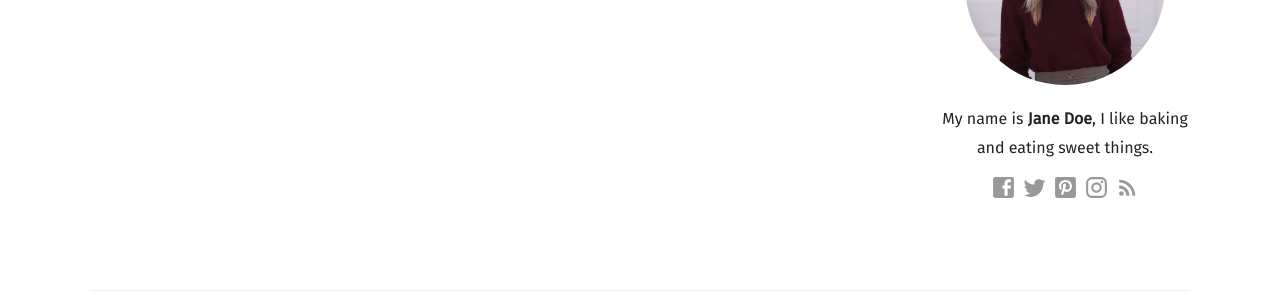
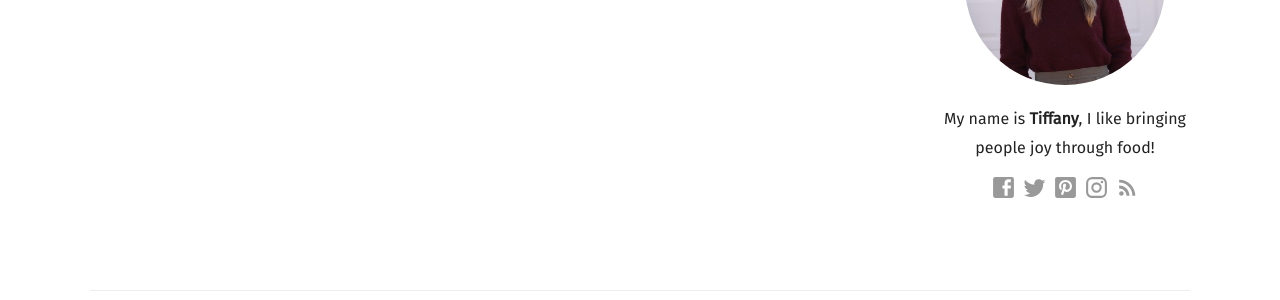
Before and after one commit to tiffanyspackman/tiffanyspackman.github.io, a Jekyll site: the page built from contact-success.html, in a window 1280 px wide. Shown: the part 444-744 px from the top of the page. Built offline with Jekyll 4.4.1, drawn with Linux system fonts in a browser that asks for light colours; some web fonts are replaced.

Commit message:
edited note

```diff
--- a/_data/sidebar.yml
+++ b/_data/sidebar.yml
@@ -1,5 +1,5 @@
 author_image: /images/tiffany.jpg
-description_markdown: "My name is **Jane Doe**, I like baking and eating sweet things."
+description_markdown: "My name is **Tiffany**, I like bringing people joy through food!"
 facebook: CloudCannon
 twitter: CloudCannon
 pinterest: pinterest
```
